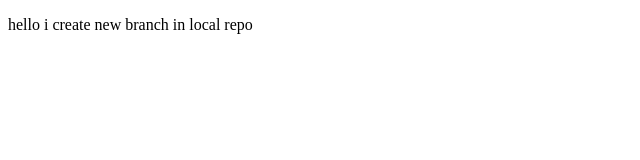
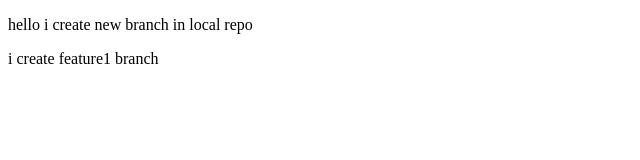
Before and after one commit to Praveen-kumar-developer/create-pull-reqeust, a plain HTML site: page index.html in a window 1280 px wide. Shown: the whole page, without its empty margins (0-640 px from the left). Drawn offline with Linux system fonts and the light colour scheme.

Commit message:
feature1

```diff
--- a/index.html
+++ b/index.html
@@ -7,6 +7,6 @@
 </head>
 <body>
     <p>hello i create new branch in local repo</p>
-
+    <p>i create feature1 branch</p>
 </body>
 </html>
```
